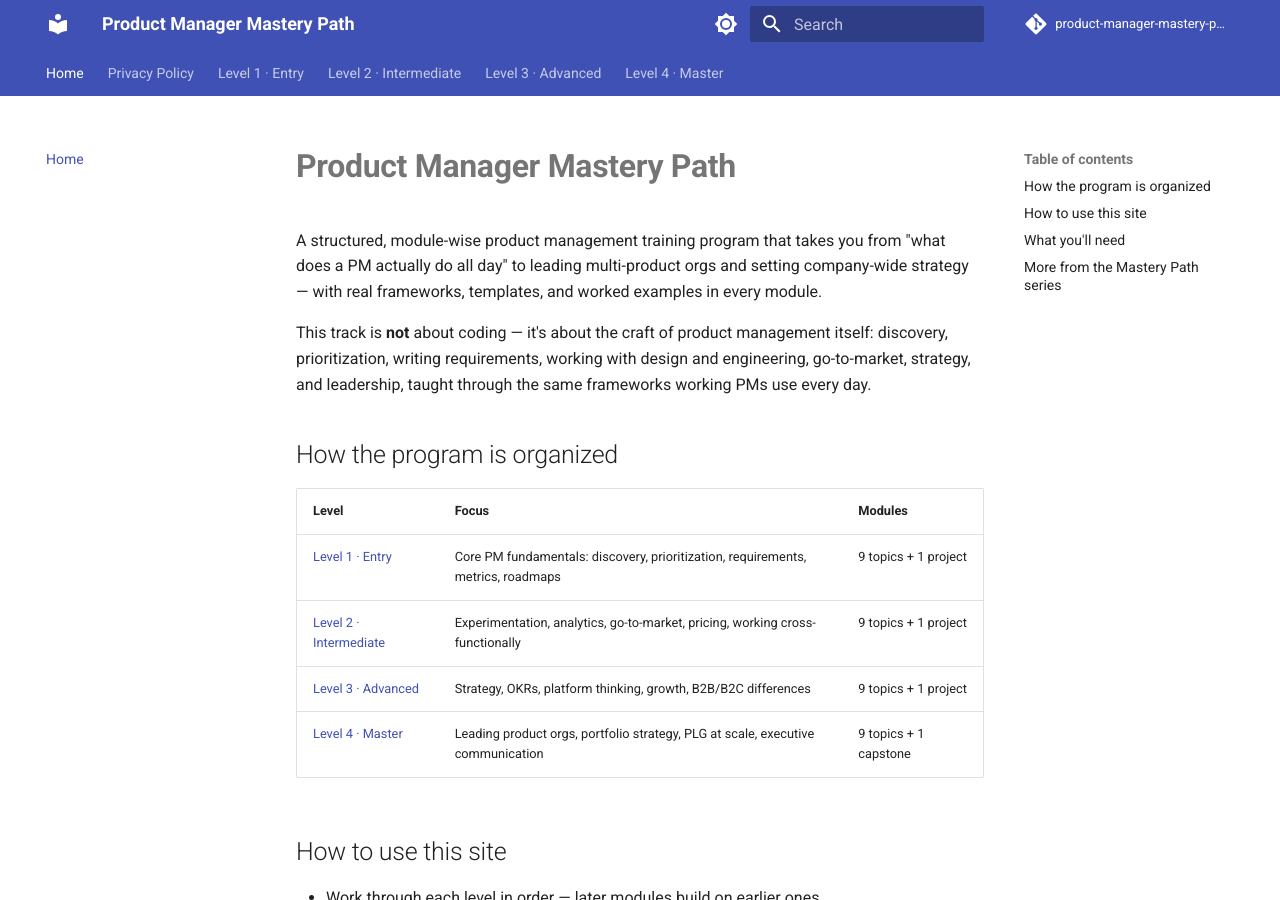
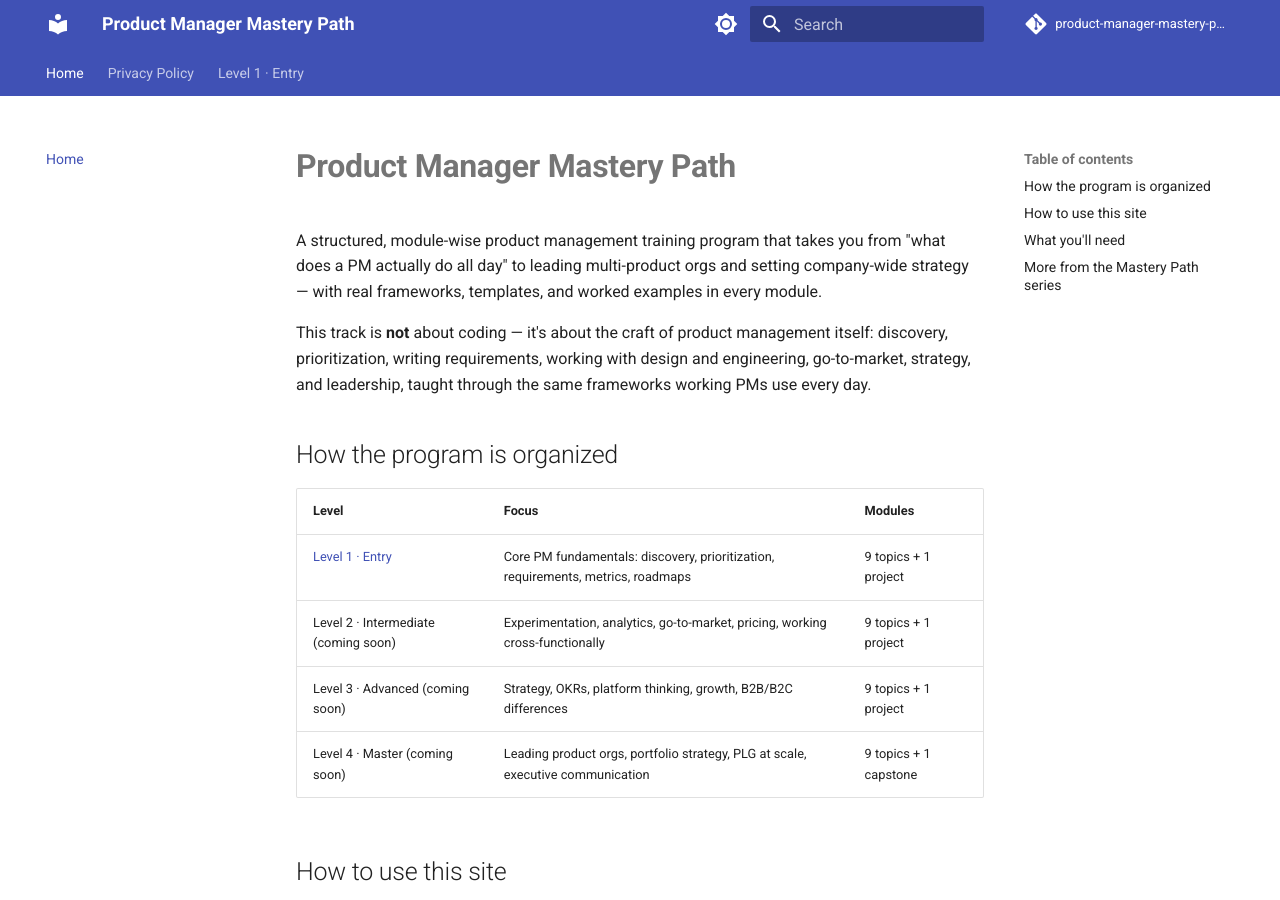
Before and after one commit to SIGILIPELLI/product-manager-mastery-path, an MkDocs documentation site: the page built from docs/index.md, in a window 1280 px wide and 900 px high. Built offline with MkDocs 1.6.1 and Material for MkDocs 9.7.7, drawn with Linux system fonts in a browser that asks for light colours; comment, search, counter and statistics services are not loaded; part of the change alters nothing that is shown.

Commit message:
Hide unfinished levels from crawl surface pending content backfill
AdSense flagged the domain for 'Low value content'. Real lessons are
being written level by level; in the meantime this removes only the
still-unwritten levels from nav/sitemap/homepage (files are untouched)
so the site isn't submitting thin content to Google during the
backfill. Re-running this after a level's content is finished
automatically restores it.

Co-Authored-By: Claude Opus 5 <noreply@anthropic.com>

```diff
--- a/docs/index.md
+++ b/docs/index.md
@@ -20,9 +20,9 @@ through the same frameworks working PMs use every day.
 | Level | Focus | Modules |
 |-------|-------|---------|
 | [Level 1 · Entry](level-1/index.md) | Core PM fundamentals: discovery, prioritization, requirements, metrics, roadmaps | 9 topics + 1 project |
-| [Level 2 · Intermediate](level-2/index.md) | Experimentation, analytics, go-to-market, pricing, working cross-functionally | 9 topics + 1 project |
-| [Level 3 · Advanced](level-3/index.md) | Strategy, OKRs, platform thinking, growth, B2B/B2C differences | 9 topics + 1 project |
-| [Level 4 · Master](level-4/index.md) | Leading product orgs, portfolio strategy, PLG at scale, executive communication | 9 topics + 1 capstone |
+| Level 2 · Intermediate (coming soon) | Experimentation, analytics, go-to-market, pricing, working cross-functionally | 9 topics + 1 project |
+| Level 3 · Advanced (coming soon) | Strategy, OKRs, platform thinking, growth, B2B/B2C differences | 9 topics + 1 project |
+| Level 4 · Master (coming soon) | Leading product orgs, portfolio strategy, PLG at scale, executive communication | 9 topics + 1 capstone |
 
 ## How to use this site
 
--- a/mkdocs.yml
+++ b/mkdocs.yml
@@ -62,39 +62,8 @@ nav:
       - "08 · Roadmapping Basics": level-1/08-roadmapping-basics.md
       - "09 · Stakeholder Communication Basics": level-1/09-stakeholder-communication-basics.md
       - "10 · Project — Write a Complete PRD": level-1/10-project-complete-prd.md
-  - "Level 2 · Intermediate":
-      - Overview: level-2/index.md
-      - "01 · Advanced Discovery": level-2/01-advanced-discovery.md
-      - "02 · Prioritization Frameworks Deep Dive": level-2/02-prioritization-frameworks-deep-dive.md
-      - "03 · A/B Testing & Experimentation Basics": level-2/03-ab-testing-experimentation-basics.md
-      - "04 · Product Analytics": level-2/04-product-analytics.md
-      - "05 · Go-to-Market Basics": level-2/05-go-to-market-basics.md
-      - "06 · Working with Data Teams": level-2/06-working-with-data-teams.md
-      - "07 · Agile/Scrum for PMs": level-2/07-agile-scrum-for-pms.md
-      - "08 · Competitive Analysis": level-2/08-competitive-analysis.md
-      - "09 · Pricing Basics": level-2/09-pricing-basics.md
-      - "10 · Project — GTM Plan for a Feature Launch": level-2/10-project-gtm-plan.md
-  - "Level 3 · Advanced":
-      - Overview: level-3/index.md
-      - "01 · Product Strategy & Vision": level-3/01-product-strategy-vision.md
-      - "02 · OKRs for Product Teams": level-3/02-okrs-for-product-teams.md
-      - "03 · Platform & Ecosystem Thinking": level-3/03-platform-ecosystem-thinking.md
-      - "04 · Growth Product Management": level-3/04-growth-product-management.md
-      - "05 · B2B vs B2C PM Differences": level-3/05-b2b-vs-b2c-pm-differences.md
-      - "06 · Working with Sales & Customer Success": level-3/06-working-with-sales-customer-success.md
-      - "07 · Product Ops Basics": level-3/07-product-ops-basics.md
-      - "08 · Advanced Experimentation": level-3/08-advanced-experimentation.md
-      - "09 · Managing Technical Debt & Platform Investments": level-3/09-managing-technical-debt-platform-investments.md
-      - "10 · Project — Product Strategy Doc + OKRs": level-3/10-project-strategy-okrs.md
-  - "Level 4 · Master":
-      - Overview: level-4/index.md
-      - "01 · Leading Product Orgs": level-4/01-leading-product-orgs.md
-      - "02 · Portfolio & Multi-Product Strategy": level-4/02-portfolio-multi-product-strategy.md
-      - "03 · Product-Led Growth at Scale": level-4/03-product-led-growth-at-scale.md
-      - "04 · M&A and Product Integration": level-4/04-ma-and-product-integration.md
-      - "05 · Executive Communication & Board Reporting": level-4/05-executive-communication-board-reporting.md
-      - "06 · Building Product Culture": level-4/06-building-product-culture.md
-      - "07 · AI/ML Product Management": level-4/07-ai-ml-product-management.md
-      - "08 · Crisis Management for Products": level-4/08-crisis-management-for-products.md
-      - "09 · Career Growth: IC to Director/VP": level-4/09-career-growth-ic-to-director-vp.md
-      - "10 · Capstone — Full Product Strategy + Org Design": level-4/10-capstone-strategy-org-design.md
+# --- auto-pruned stub levels (see AdSense low-value-content fix) ---
+exclude_docs: |
+  level-2/*.md
+  level-3/*.md
+  level-4/*.md
```
